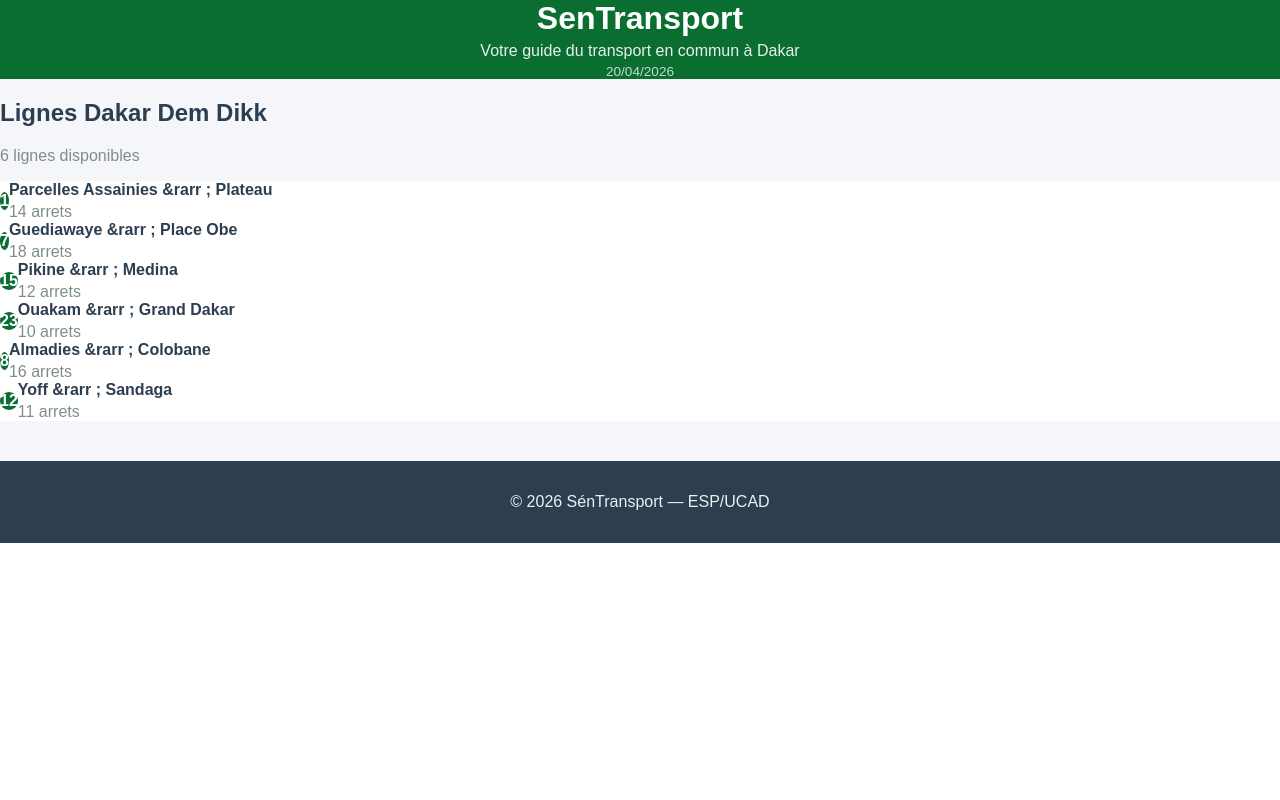
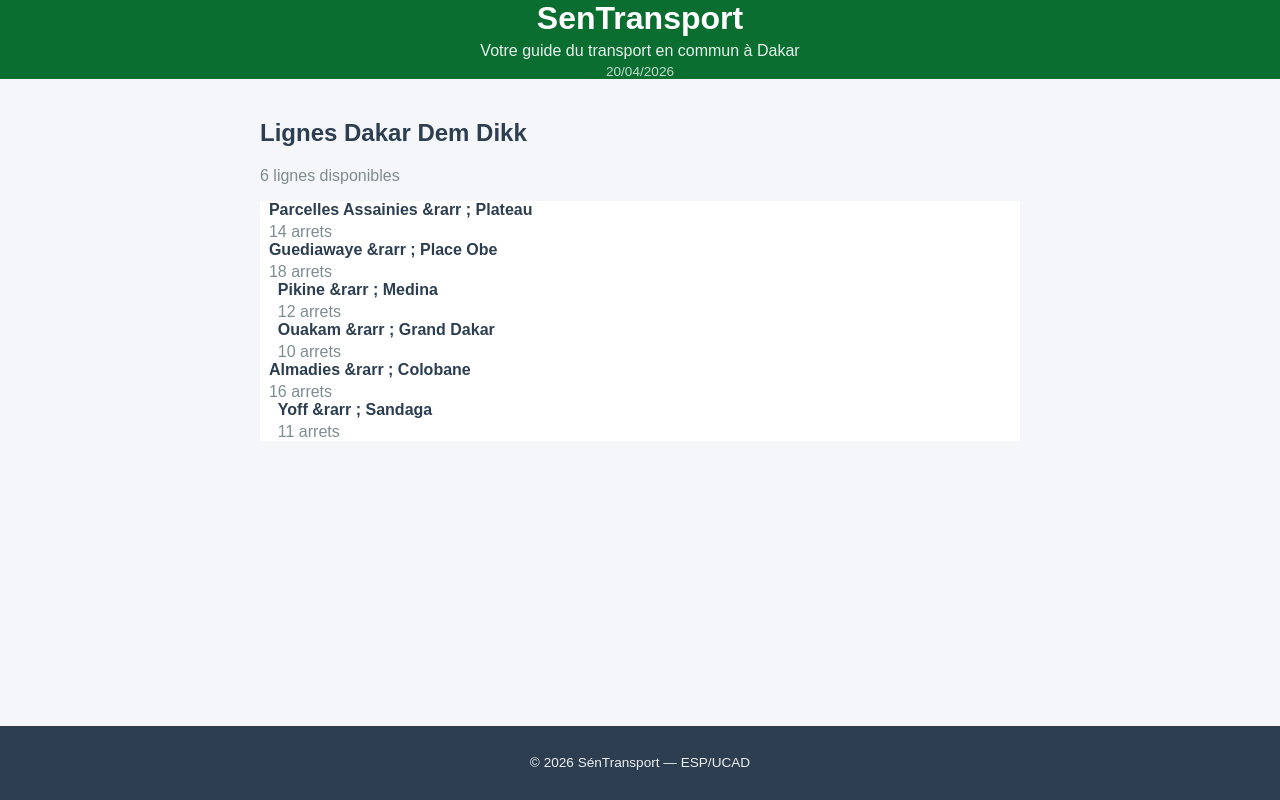
Before and after one commit to PapeMoussa03/sentransport, a React (Create React App) app: page / in a window 1280 px wide. Built offline with nearby package versions, Linux system fonts and the light colour scheme.

Commit message:
Lab 2 : composants statiques LigneBus et ListeLignes

```diff
--- a/src/App.css
+++ b/src/App.css
@@ -1,22 +1,22 @@
 .App {
-font-family : Arial , sans-serif ;
-min-height : 100 vh ;
-background-color : #f5f6fa ;
-display : flex ;
-flex-direction : column ;
+  font-family: Arial, sans-serif;
+  min-height: 100vh;
+  background-color: #f5f6fa;
+  display: flex;
+  flex-direction: column;
 }
 
 .contenu {
-padding : 20 px ;
-max-width : 800 px ;
-margin : 0 auto ;
-width : 100%;
-box-sizing : border-box ;
-flex : 1;
+  padding: 20px;
+  max-width: 800px;
+  margin: 0 auto;
+  width: 100%;
+  box-sizing: border-box;
+  flex: 1;
 }
 
-@media ( max-width : 600px) {
-.contenu {
-padding : 12 px ;
+@media (max-width: 600px) {
+  .contenu {
+    padding: 12px;
+  }
 }
-}
--- a/src/Footer.css
+++ b/src/Footer.css
@@ -1,8 +1,8 @@
 .footer {
-  background-color: #2c3e50 ;
-  color: #ecf0f1 ;
+  background-color: #2c3e50;
+  color: #ecf0f1;
   text-align: center;
   padding: 16px;
   margin-top: 40px;
-  font-size : 0.85 rem ;
+  font-size: 0.85rem;
 }
--- a/src/LigneBus.css
+++ b/src/LigneBus.css
@@ -15,7 +15,6 @@ transform : translateX (4 px ) ;
 box-shadow : 0 4 px 8 px rgba (0 , 0 , 0 , 0.15) ;
 }
 .ligne-numero {
-background-color : #0a6e31 ;
 color : white ;
 font-weight : bold ;
 font-size : 1.2 rem ;
--- a/src/LigneBus.js
+++ b/src/LigneBus.js
@@ -1,14 +1,17 @@
 import './LigneBus.css';
 
-function LigneBus({numero, depart, arrivee, arrets}) {
+function LigneBus({numero, depart, arrivee, arrets, couleur}) {
 return (
+
 <div className="ligne-bus">
-<div className="ligne-numero">{numero} </div>
+<div className="ligne-numero" style={{ backgroundColor: couleur }}>
+{numero}
+</div>
 <div className="ligne-info ">
 <span className="ligne-trajet">
 {depart} &rarr ; {arrivee}
 </span>
-< span className="ligne-arrets">{arrets} arrets </span>
+<span className="ligne-arrets">{arrets} arrets </span>
 </div>
 </div>
 );
--- a/src/ListeLignes.js
+++ b/src/ListeLignes.js
@@ -14,6 +14,7 @@ numero ={ ligne.numero }
 depart ={ ligne.depart }
 arrivee ={ ligne.arrivee }
 arrets ={ ligne.arrets }
+couleur ={ ligne.couleur }
 />
 ) ) }
 </ div >
```
Also changed, not shown: src/App.js (+21 -25 lines).
